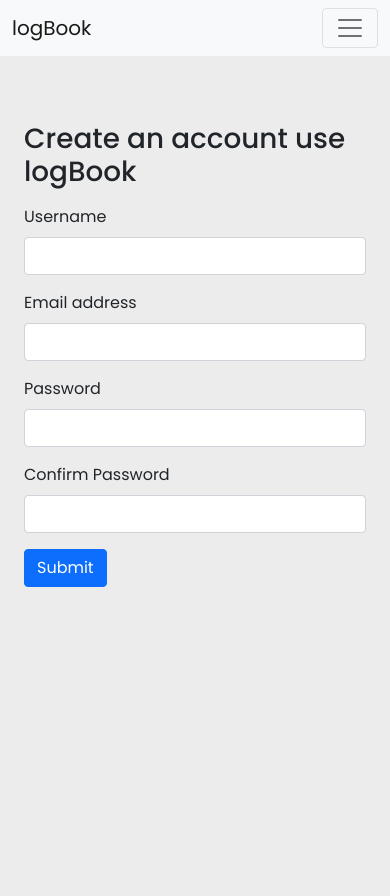
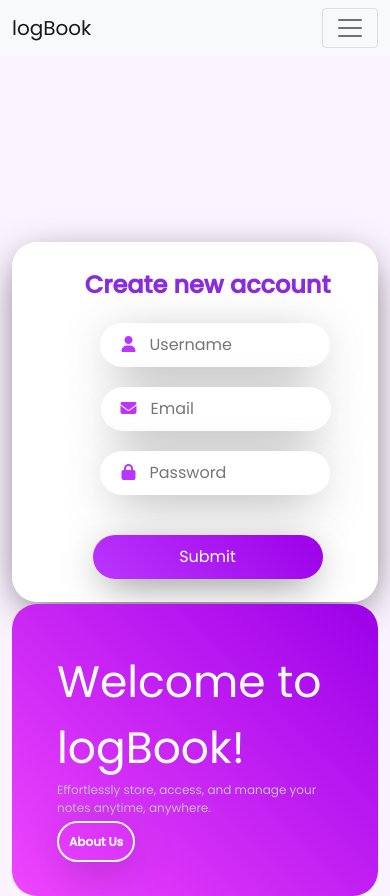
Before and after one commit to HamdanRaza309/LogBook, a React (Create React App) app: page /signup in a window 390 px wide. Before the commit the page ends 844 px from the top, so only its background shows below. Built offline with nearby package versions, Linux system fonts and the light colour scheme.

Commit message:
Designed responsive Signup Page with Bootstrap

```diff
--- a/src/App.css
+++ b/src/App.css
@@ -1,28 +1,151 @@
 @import url('https://fonts.googleapis.com/css2?family=Poppins:wght@400;500&display=swap');
 
+/* Global Reset */
+* {
+    margin: 0;
+    padding: 0;
+    box-sizing: border-box;
+}
+
+/* General Styles */
 body {
     font-family: 'Poppins', sans-serif;
-    background: #ececec;
+    background: #fbf3ff;
 }
 
-/*------------ Login container ------------*/
-
-.box-area {
-    width: 930px;
+/* Container */
+.container {
+    position: absolute;
+    max-width: 800px;
+    height: 360px;
+    margin: auto;
+    top: 50%;
+    left: 50%;
+    transform: translate(-50%, -50%);
 }
 
-/*------------ Right box ------------*/
-
-.right-box {
-    padding: 40px 30px 40px 40px;
+/* Card Styling */
+.myCard {
+    position: relative;
+    background: #fff;
+    height: 100%;
+    border-radius: 25px;
+    box-shadow: 0px 10px 40px -10px rgba(0, 0, 0, 0.7);
 }
 
-/*------------ Custom Placeholder ------------*/
+/* Left Box */
+.myLeftCtn {
+    position: relative;
+    background: #fff;
+    border-radius: 25px;
+    height: 99%;
+    padding: 25px;
+    padding-left: 50px;
+}
 
+.myLeftCtn header {
+    color: blueviolet;
+    font-size: 24px;
+    font-weight: 700;
+    margin-bottom: 20px;
+}
+
+.myLeftCtn .form-group {
+    margin-bottom: 20px; /* Space between input fields */
+}
+
+.myLeftCtn .myInput {
+    width: 100%; /* Adjust to fit the container */
+    max-width: 230px; /* Ensure consistent width */
+    border-radius: 25px;
+    padding: 10px;
+    padding-left: 50px;
+    border: none;
+    box-shadow: 0px 10px 49px -14px rgba(0, 0, 0, 0.7);
+}
+
+.myLeftCtn .myInput:focus {
+    outline: none;
+}
+
+.myLeftCtn .butt {
+    background: linear-gradient(45deg, #bb36fd, #9b00e8);
+    color: #fff;
+    width: 100%; /* Adjust to fit the container */
+    max-width: 230px; /* Ensure consistent width */
+    border: none;
+    border-radius: 25px;
+    padding: 10px;
+    box-shadow: 0px 10px 41px -11px rgba(0, 0, 0, 0.7);
+    margin-top: 20px; /* Space above the button */
+}
+
+.myLeftCtn .butt:hover {
+    background: linear-gradient(45deg, #c85bff, #b726ff);
+}
+
+.myLeftCtn .butt:focus {
+    outline: none;
+}
+
+.myLeftCtn .fas {
+    position: relative;
+    color: #bb36fd;
+    left: 36px;
+}
+
+/* Right Box */
+.myRightCtn {
+    position: relative;
+    background-image: linear-gradient(45deg, #f046ff, #9b00e8);
+    border-radius: 25px;
+    height: 100%;
+    padding: 25px;
+    color: rgb(192, 192, 192);
+    font-size: 12px;
+    display: flex;
+    justify-content: center;
+    align-items: center;
+  }
+
+
+.myRightCtn header {
+    color: #fff;
+    font-size: 44px;
+}
+
+.box {
+    position: relative;
+    margin: 20px;
+}
+
+/* Button Styling */
+.butt_out {
+    background: transparent;
+    color: #fff;
+    width: 120px;
+    border: 2px solid #fff;
+    border-radius: 25px;
+    padding: 10px;
+    box-shadow: 0px 10px 49px -14px rgba(0, 0, 0, 0.7);
+    text-decoration: none;
+    font-weight: bolder;
+}
+
+.butt_out:hover {
+    border: 2px solid #eecbff;
+}
+
+.butt_out:focus {
+    outline: none;
+}
+
+/* Placeholder Styling */
 ::placeholder {
     font-size: 16px;
 }
 
+/* Rounded Corners */
 .rounded-4 {
     border-radius: 20px;
 }
@@ -31,20 +154,7 @@ body {
     border-radius: 30px;
 }
 
-/*------------ For small screens------------*/
-
-@media only screen and (max-width: 768px) {
-    .box-area {
-        margin: 0 10px;
-    }
-
-    .right-box {
-        padding: 20px;
-    }
-}
-
-/*------------ App styling ------------*/
-
+/* App Styling */
 .App {
     text-align: center;
 }
--- a/src/components/SignUp.js
+++ b/src/components/SignUp.js
@@ -1,5 +1,5 @@
 import React, { useState } from 'react'
-import { useNavigate } from 'react-router-dom';
+import { Link, useNavigate } from 'react-router-dom';
 
 export const SignUp = (props) => {
 
@@ -37,27 +37,48 @@ export const SignUp = (props) => {
     }
 
     return (
-        <div className="container my-3">
-            <h1 className='mb-3'>Create an account use logBook</h1>
-            <form onSubmit={handleSubmit}>
-                <div className="mb-3">
-                    <label htmlFor="name" className="form-label">Username</label>
-                    <input type="text" className="form-control" name='name' id="name" value={credentials.name} onChange={onChange} minLength={5} required />
+        <div className="container">
+            <div className="myCard">
+                <div className="row">
+                    <div className="col-md-6">
+                        <div className="myLeftCtn">
+                            <form onSubmit={handleSubmit} className="myForm text-center">
+                                <header>Create new account</header>
+                                <div className="form-group">
+                                    <i className="fas fa-user"></i>
+                                    <input type="text" className="myInput" name='name' id="name" placeholder="Username"
+                                        value={credentials.name} onChange={onChange} minLength={5} required />
+                                </div>
+
+                                <div className="form-group">
+                                    <i className="fas fa-envelope"></i>
+                                    <input type="email" className="myInput" placeholder="Email" name='email' id="email"
+                                        value={credentials.email} onChange={onChange} aria-describedby="emailHelp"
+                                        required />
+                                </div>
+
+                                <div className="form-group">
+                                    <i className="fas fa-lock"></i>
+                                    <input type="password" className="myInput" name='password' id="password"
+                                        placeholder="Password" value={credentials.password} onChange={onChange}
+                                        minLength={5} required />
+                                </div>
+                                <button type="submit" className="butt">Submit</button>
+                            </form>
+                        </div>
+                    </div>
+                    <div className="col-md-6">
+                        <div className="myRightCtn">
+                            <div className="box">
+                                <header>Welcome to logBook!</header>
+
+                                <p> Effortlessly store, access, and manage your notes anytime, anywhere.</p>
+                                <Link className="butt_out" to='/about'>About Us</Link>
+                            </div>
+                        </div>
+                    </div>
                 </div>
-                <div className="mb-3">
-                    <label htmlFor="email" className="form-label">Email address</label>
-                    <input type="email" className="form-control" name='email' id="email" value={credentials.email} onChange={onChange} aria-describedby="emailHelp" required />
-                </div>
-                <div className="mb-3">
-                    <label htmlFor="password" className="form-label">Password</label>
-                    <input type="password" className="form-control" name='password' id="password" value={credentials.password} onChange={onChange} minLength={5} required />
-                </div>
-                <div className="mb-3">
-                    <label htmlFor="cpassword" className="form-label">Confirm Password</label>
-                    <input type="password" className="form-control" name='cpassword' id="cpassword" value={credentials.cpassword} onChange={onChange} minLength={5} required />
-                </div>
-                <button type="submit" className="btn btn-primary">Submit</button>
-            </form>
+            </div>
         </div>
     )
 }
```
